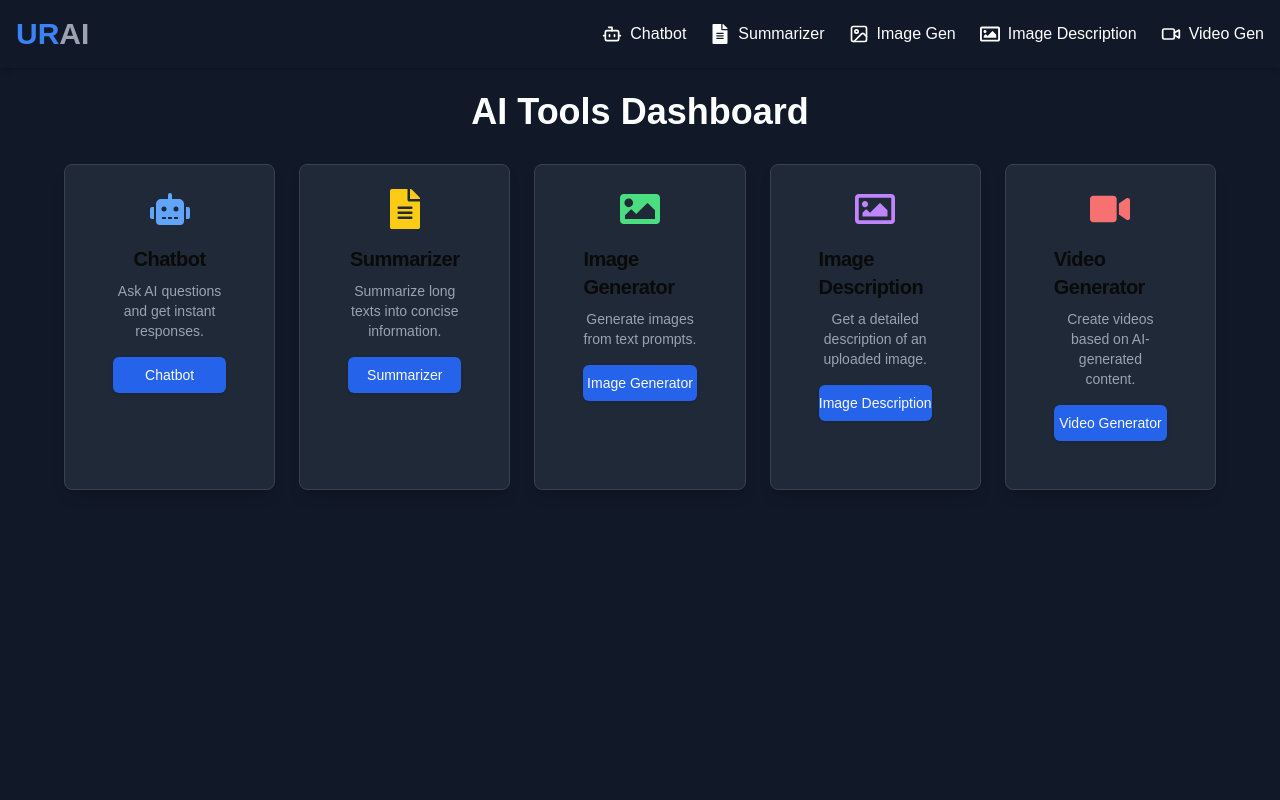
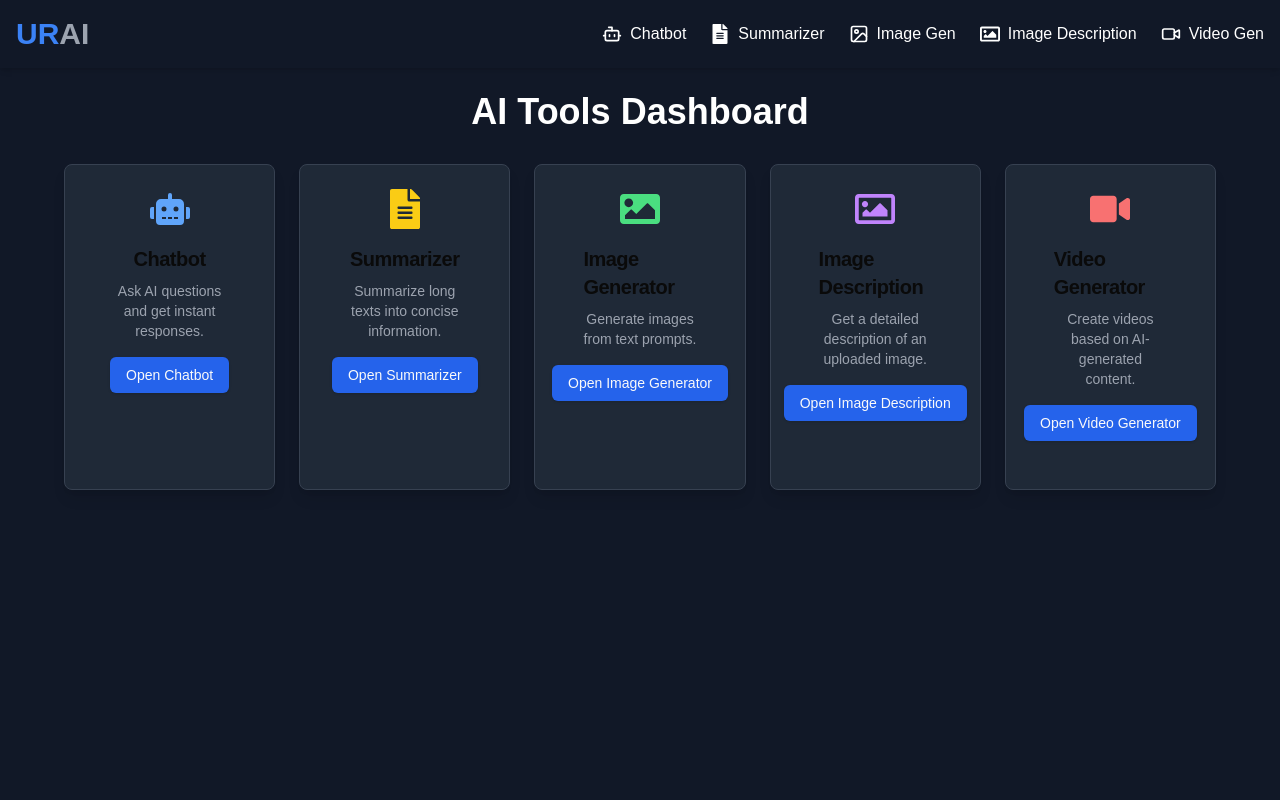
Before and after one commit to asif123raja/URAI-Asif, a Next.js app: page / in a window 1280 px wide. Shown: the top 800 px of the page. Built offline with nearby package versions, Linux system fonts and the light colour scheme.

Commit message:
open button

```diff
--- a/app/page.tsx
+++ b/app/page.tsx
@@ -55,8 +55,8 @@ export default function AIToolsPage() {
                 <CardTitle className="mt-4 text-xl">{tool.name}</CardTitle>
                 <p className="text-sm text-gray-400 text-center mt-2">{tool.description}</p>
                 {/* Added `mt-auto` to keep button at the bottom */}
-                <Link href={tool.link} className="w-full pt-4 ">
-                  <Button className="mt-auto bg-blue-600 hover:bg-blue-700 w-full"> {tool.name}</Button>
+                <Link href={tool.link}>
+                  <Button className=" mt-4 bg-blue-600 hover:bg-blue-700 w-full">Open {tool.name}</Button>
                 </Link>
               </CardContent>
             </Card>
```
